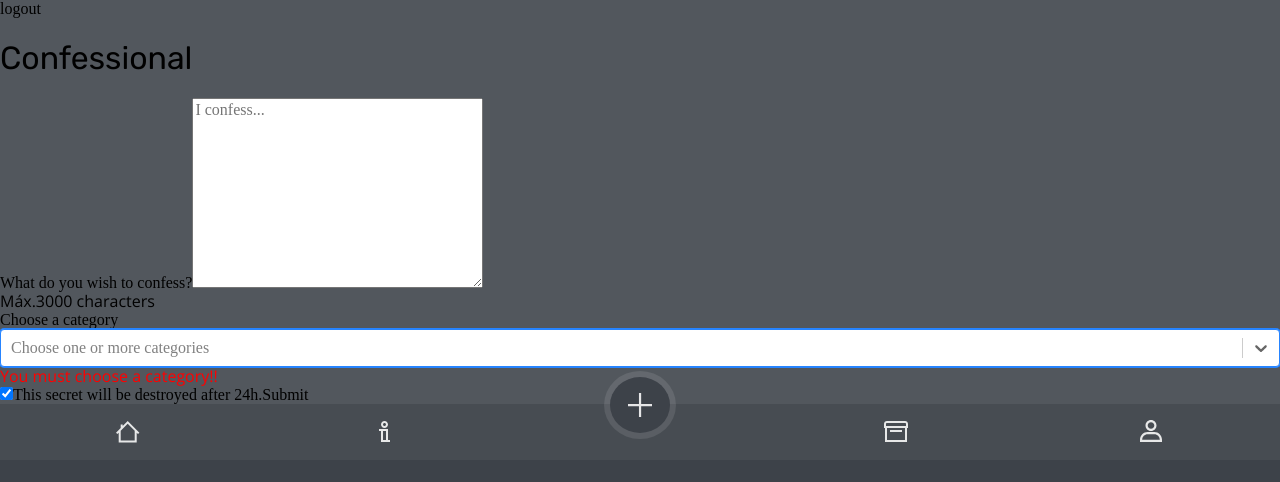
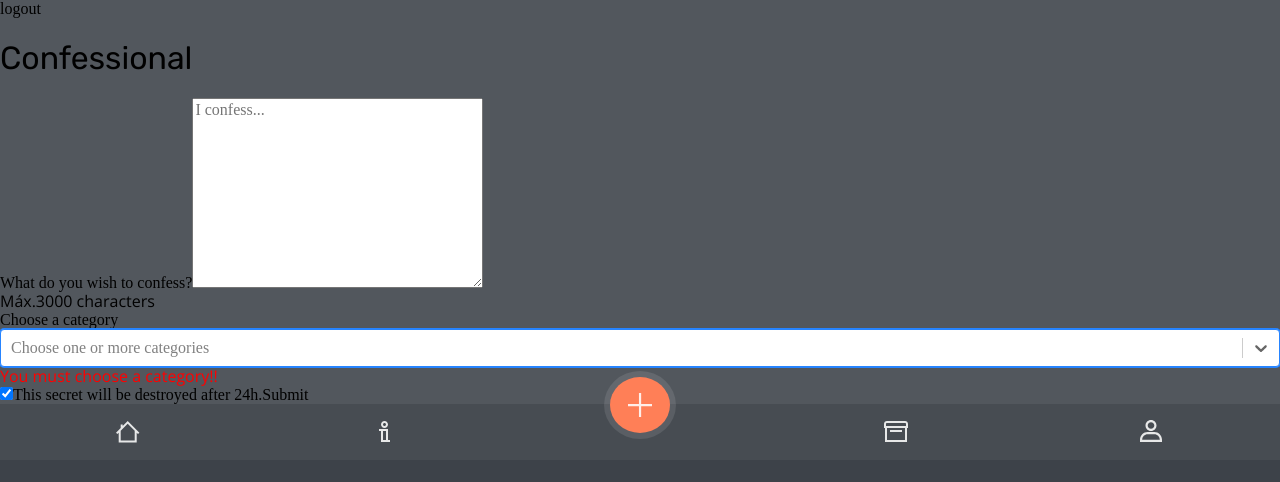
Before and after one commit to iconfess-app/frontend, a React (Create React App) app: page /confess in a window 1280 px wide. Shown: the top 482 px of the page. Built offline with nearby package versions, Linux system fonts and the light colour scheme; no server answers.

Commit message:
Closes: #29-create-navbar

```diff
--- a/src/sass/components/_buttons.scss
+++ b/src/sass/components/_buttons.scss
@@ -16,8 +16,9 @@
   path {
     fill: $color-light-text;
   }
+  &:hover,
+  .active {
+    fill: $color-light-text;
+    background-color: $color-dark-gray;
+  }
 }
-
-.add-btn.active {
-  background-color: $color-dark-gray;
-}
```
